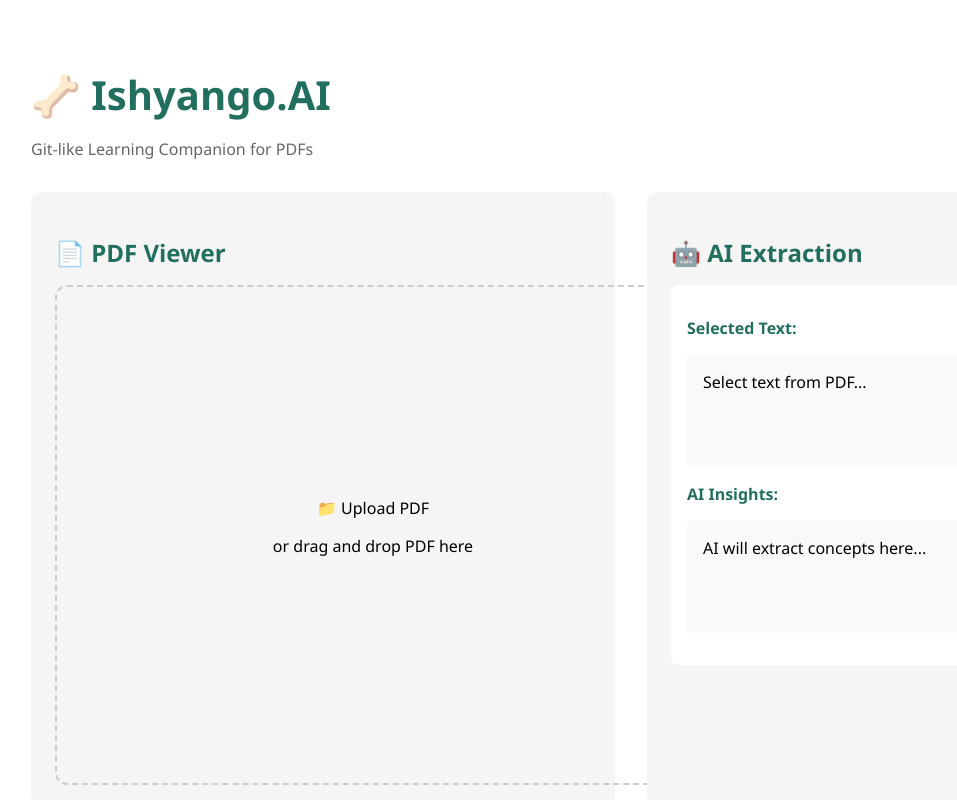
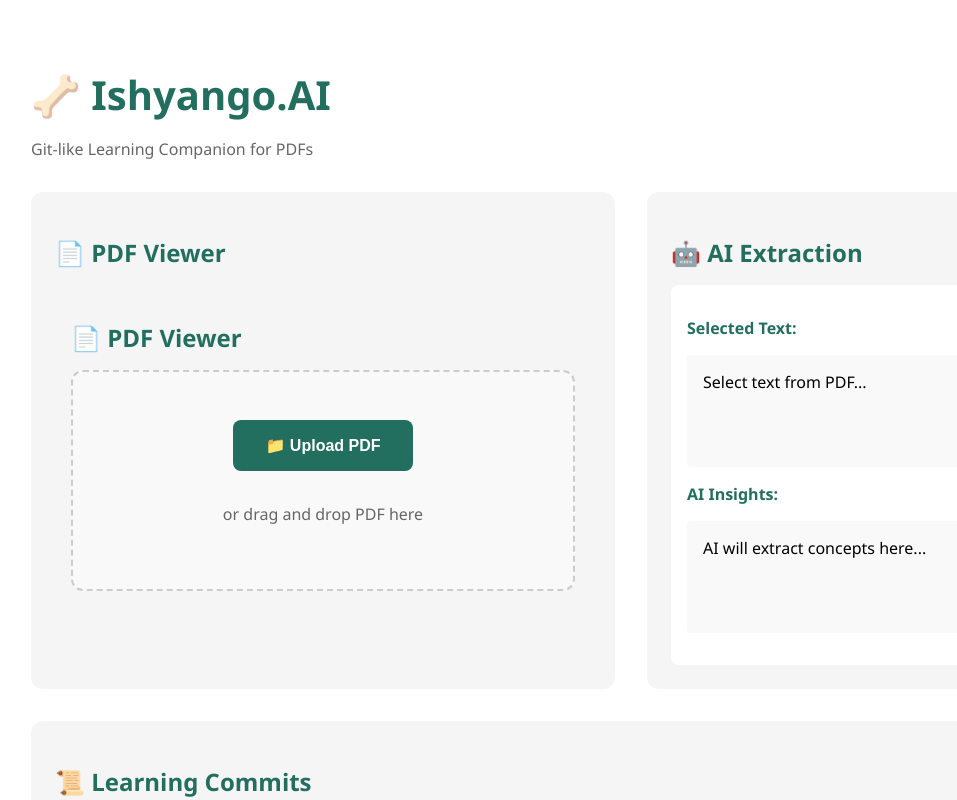
Before and after one commit to Papi84/ishyango-desktop, a React (Vite) app: page / in a window 1280 px wide. Shown: the top 800 px of the page, without its empty margins (9-966 px from the left). Built offline with nearby package versions, Linux system fonts and the light colour scheme.

Commit message:
feat: PDF rendering working!
- PDF uploads and renders on canvas
- Page navigation (prev/next) working
- Zoom controls working
- Fixed PDF.js worker version mismatch
- Downgraded to pdfjs-dist@3.11.174 for stability

MVP Progress: PDF Viewer ✅
Next: Text Selection Capture

```diff
--- a/package.json
+++ b/package.json
@@ -12,7 +12,7 @@
   "dependencies": {
     "@tauri-apps/api": "^2",
     "@tauri-apps/plugin-opener": "^2",
-    "pdfjs-dist": "^6.0.227",
+    "pdfjs-dist": "^3.11.174",
     "react": "^19.1.0",
     "react-dom": "^19.1.0"
   },
--- a/src/components/PDFViewer.tsx
+++ b/src/components/PDFViewer.tsx
@@ -1,52 +1,86 @@
-import { useState, useEffect } from 'react'
-import { getDocument, GlobalWorkerOptions } from 'pdfjs-dist'
+import { useState, useEffect, useRef } from 'react'
+import * as pdfjsLib from 'pdfjs-dist'
 
-GlobalWorkerOptions.workerSrc = 'https://cdnjs.cloudflare.com/ajax/libs/pdf.js/3.11.174/pdf.worker.min.js'
+// Use CDN with STABLE version 3.11.174 (guaranteed to work!)
+pdfjsLib.GlobalWorkerOptions.workerSrc = 'https://cdnjs.cloudflare.com/ajax/libs/pdf.js/3.11.174/pdf.worker.min.js'
 
 interface PDFViewerProps {
   onTextSelect: (text: string, context: any) => void
 }
 
 export default function PDFViewer({ onTextSelect }: PDFViewerProps) {
-  const [pdfFile, setPdfFile] = useState<File | null>(null)
   const [pdfDoc, setPdfDoc] = useState<any>(null)
   const [pageNum, setPageNum] = useState<number>(1)
   const [totalPages, setTotalPages] = useState<number>(0)
   const [scale, setScale] = useState<number>(1.5)
-  const [canvasRef, setCanvasRef] = useState<HTMLCanvasElement | null>(null)
-  const [isDragging, setIsDragging] = useState<boolean>(false)
+  const [loading, setLoading] = useState<boolean>(false)
+  const [error, setError] = useState<string>('')
+  const fileInputRef = useRef<HTMLInputElement>(null)
 
   const handleFileChange = (e: React.ChangeEvent<HTMLInputElement>) => {
     const file = e.target.files?.[0]
     if (file && file.type === 'application/pdf') {
-      setPdfFile(file)
       loadPDF(file)
     }
   }
 
   const loadPDF = async (file: File) => {
+    setLoading(true)
+    setError('')
+
+    try {
       const reader = new FileReader()
       reader.onload = async () => {
         const typedarray = new Uint8Array(reader.result as ArrayBuffer)
-      const pdf = await getDocument({ data: typedarray }).promise
+        const pdf = await pdfjsLib.getDocument({data: typedarray}).promise
+
         setPdfDoc(pdf)
         setTotalPages(pdf.numPages)
         setPageNum(1)
+        setLoading(false)
+
+        setTimeout(() => {
           renderPage(pdf, 1)
+        }, 200)
       }
       reader.readAsArrayBuffer(file)
+    } catch (err) {
+      setError('Failed to load PDF: ' + (err as Error).message)
+      setLoading(false)
+    }
   }
 
   const renderPage = async (pdf: any, page: number) => {
-    if (!canvasRef) return
+    const canvas = document.getElementById('pdf-canvas') as HTMLCanvasElement
+
+    if (!canvas) {
+      console.error('Canvas not found!')
+      return
+    }
+
+    try {
       const pdfPage = await pdf.getPage(page)
       const viewport = pdfPage.getViewport({ scale })
-    const canvas = canvasRef
+
       const context = canvas.getContext('2d')
-    if (!context) return
+
+      if (!context) {
+        console.error('Canvas context is null!')
+        return
+      }
+
       canvas.height = viewport.height
       canvas.width = viewport.width
-    await pdfPage.render({ canvasContext: context, viewport }).promise
+
+      await pdfPage.render({
+        canvasContext: context,
+        viewport: viewport
+      }).promise
+
+      console.log('✅ PDF Page Rendered Successfully!')
+    } catch (err) {
+      setError('Failed to render: ' + (err as Error).message)
+    }
   }
 
   const goToPage = (newPage: number) => {
@@ -55,77 +89,71 @@ export default function PDFViewer({ onTextSelect }: PDFViewerProps) {
       renderPage(pdfDoc, newPage)
     }
   }
-
     const zoomIn = () => setScale(prev => Math.min(prev + 0.25, 3))
   const zoomOut = () => setScale(prev => Math.max(prev - 0.25, 0.5))
-
   useEffect(() => {
-    if (pdfDoc && pageNum) renderPage(pdfDoc, pageNum)
-  }, [pageNum, scale, canvasRef, pdfDoc])
+    if (pdfDoc && pageNum) {
+      renderPage(pdfDoc, pageNum)
+    }
+  }, [pageNum, scale])
 
   return (
-    <div className="pdf-viewer">
-      {!pdfDoc && (
-        // FIX 1: Removed data-tauri-drag-region (conflicts with drop)
-        // FIX 2: Corrected JSX braces – no stray }} or extra >
-        <div
-          className={`file-upload ${isDragging ? 'dragging' : ''}`}
-          onDragOver={(e) => {
-            e.preventDefault()
-            e.dataTransfer.effectAllowed = 'copy'  // improves drop feedback
-            setIsDragging(true)
-          }}
-          onDragLeave={(e) => {
-            e.preventDefault()
-            setIsDragging(false)
-          }}
-          onDrop={(e) => {
-            e.preventDefault()
-            e.stopPropagation()
-            setIsDragging(false)
-            const file = e.dataTransfer.files[0]
-            if (file && file.type === 'application/pdf') {
-              setPdfFile(file)
-              loadPDF(file)
-            }
-          }}
+    <div style={{ padding: '1rem', height: '100%' }}>
+      <h2 style={{ marginBottom: '1rem', color: '#226f60' }}>📄 PDF Viewer</h2>
+
+      {!pdfDoc ? (
+        <div style={{
+          border: '2px dashed #ccc',
+          borderRadius: '12px',
+          padding: '3rem',
+          textAlign: 'center',
+          backgroundColor: '#f9f9f9'
+        }}>
+          <button
+            onClick={() => fileInputRef.current?.click()}
             style={{
-            width: '100%',
-            height: '400px',
-            display: 'flex',
-            flexDirection: 'column',
-            alignItems: 'center',
-            justifyContent: 'center',
-            cursor: 'default'
+              background: '#226f60',
+              color: 'white',
+              padding: '1rem 2rem',
+              borderRadius: '8px',
+              border: 'none',
+              cursor: 'pointer',
+              fontWeight: 'bold',
+              fontSize: '1rem',
+              marginBottom: '1rem'
             }}
           >
-          <label className="upload-btn">
             📁 Upload PDF
+          </button>
           <input
+            ref={fileInputRef}
             type="file"
             accept="application/pdf"
             onChange={handleFileChange}
             style={{ display: 'none' }}
           />
-          </label>
-          <p>or drag and drop PDF here</p>
-          {isDragging && <p className="drag-hint">📄 Drop the PDF here!</p>}
+          <p style={{ color: '#666' }}>or drag and drop PDF here</p>
         </div>
-      )}
+      ) : (
+        <div style={{ display: 'flex', flexDirection: 'column', gap: '1rem' }}>
+          {loading && <p>Loading PDF...</p>}
+          {error && <p style={{ color: 'red' }}>{error}</p>}
 
-      {pdfDoc && (
-        <div className="pdf-controls">
-          <div className="navigation">
+          <div style={{ display: 'flex', justifyContent: 'center', gap: '1rem', alignItems: 'center' }}>
             <button onClick={() => goToPage(pageNum - 1)} disabled={pageNum <= 1}>⬅️ Prev</button>
             <span>Page {pageNum} of {totalPages}</span>
             <button onClick={() => goToPage(pageNum + 1)} disabled={pageNum >= totalPages}>Next ➡️</button>
           </div>
-          <div className="zoom-controls">
+
+          <div style={{ display: 'flex', justifyContent: 'center', gap: '1rem', alignItems: 'center' }}>
             <button onClick={zoomOut}>🔍-</button>
             <span>{Math.round(scale * 100)}%</span>
             <button onClick={zoomIn}>🔍+</button>
           </div>
-          <canvas ref={(el) => setCanvasRef(el)} />
+
+          <div style={{ overflow: 'auto', border: '1px solid #ccc', borderRadius: '8px', maxHeight: '600px' }}>
+            <canvas id="pdf-canvas" style={{ display: 'block', margin: '0 auto' }} />
+          </div>
         </div>
       )}
     </div>
```
Also changed, not shown: 1 other file (tests, documents, lock files or other folders). Lines whose indentation alone changed are shown as unchanged.
